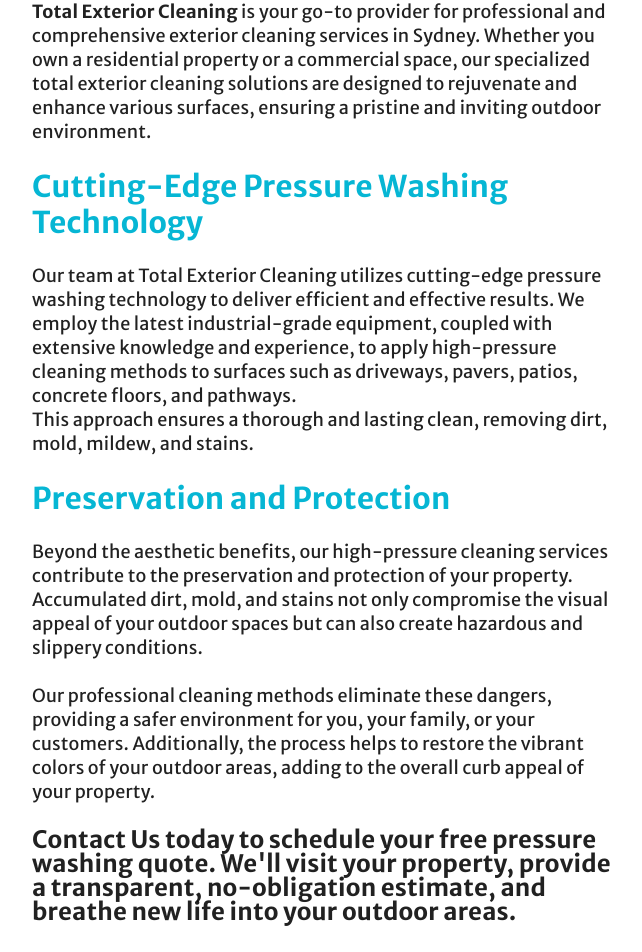
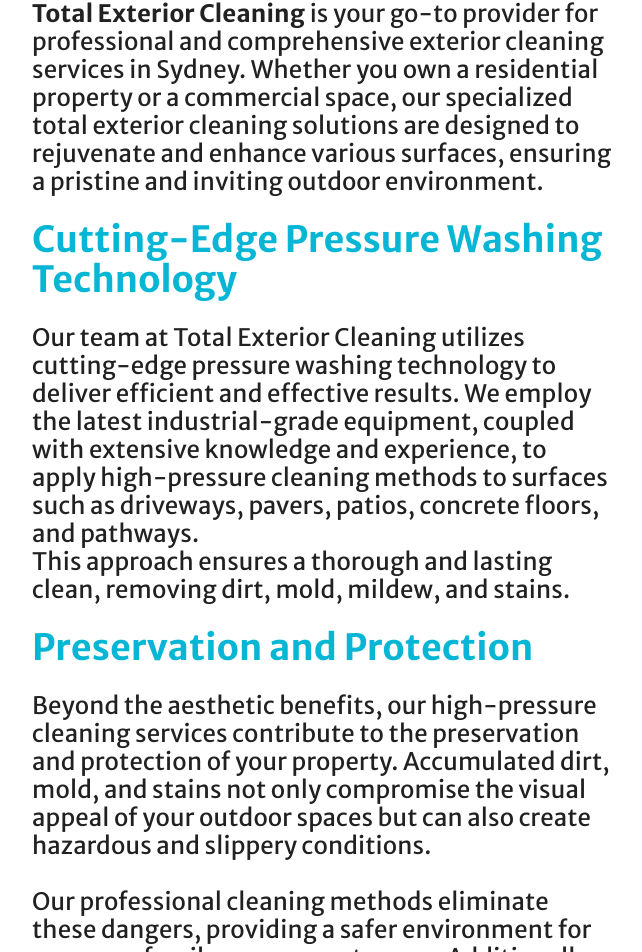
Before and after one commit to danielirwin99/pressure-washing, a React (Create React App) app: page /pressure-washing in a window 1280 px wide. Shown: the part 1020-1972 px from the top of the page, without its empty margins (8-650 px from the left). Built offline with nearby package versions, Linux system fonts and the light colour scheme.

Commit message:
Push new info

```diff
--- a/src/assets/B&A/Index.js
+++ b/src/assets/B&A/Index.js
@@ -11,6 +11,8 @@
 import after6 from "./after6.jpg";
 import before7 from "./before7.jpg";
 import after7 from "./after7.jpg";
+import before8 from "./before8.jpg";
+import after8 from "./after8.jpg";
 
 export {
   before1,
@@ -26,4 +28,6 @@
   after6,
   before7,
   after7,
+  before8,
+  after8,
 };
--- a/src/components/Landing/Photos.jsx
+++ b/src/components/Landing/Photos.jsx
@@ -12,6 +12,8 @@
   after6,
   before7,
   after7,
+  before8,
+  after8,
 } from "../../assets/B&A/Index";
 import {
   ReactCompareSlider,
@@ -51,9 +53,9 @@
               <ReactCompareSlider
                 className="w-full"
                 itemOne={
-                  <ReactCompareSliderImage src={before2} alt="Before 2" />
+                  <ReactCompareSliderImage src={before8} alt="Before 2" />
                 }
-                itemTwo={<ReactCompareSliderImage src={after2} alt="After 2" />}
+                itemTwo={<ReactCompareSliderImage src={after8} alt="After 2" />}
               />
             </div>
           </figure>
--- a/src/pages/PressureWashing.jsx
+++ b/src/pages/PressureWashing.jsx
@@ -7,7 +7,14 @@
   ReactCompareSlider,
   ReactCompareSliderImage,
 } from "react-compare-slider";
-import { after2, after3, before2, before3 } from "../assets/B&A/Index";
+import {
+  after2,
+  after3,
+  after8,
+  before2,
+  before3,
+  before8,
+} from "../assets/B&A/Index";
 import Testimonials from "../components/Landing/Testimonials";
 
 const PressureWashing = () => {
@@ -46,7 +53,7 @@
             <h1 className="text-3xl sm:text-5xl font-bold">
               Refresh Your Home with High Pressure Cleaning.
             </h1>
-            <p className="leading-6 pt-4 text-lg">
+            <p className="leading-7 pt-4 text-2xl">
               <span className="font-bold"> Total Exterior Cleaning</span> is
               your go-to provider for professional and comprehensive exterior
               cleaning services in Sydney. Whether you own a residential
@@ -54,11 +61,11 @@
               cleaning solutions are designed to rejuvenate and enhance various
               surfaces, ensuring a pristine and inviting outdoor environment.
             </p>
-            <h2 className="text-3xl font-semibold text-cyan-500">
+            <h2 className="text-4xl font-semibold text-cyan-500">
               Cutting-Edge Pressure Washing Technology
             </h2>
 
-            <p className="leading-6 text-lg">
+            <p className="leading-7 text-2xl">
               Our team at Total Exterior Cleaning utilizes cutting-edge pressure
               washing technology to deliver efficient and effective results. We
               employ the latest industrial-grade equipment, coupled with
@@ -71,10 +78,10 @@
               </span>
             </p>
 
-            <h2 className="text-3xl font-semibold text-cyan-500">
+            <h2 className="text-4xl font-semibold text-cyan-500">
               Preservation and Protection
             </h2>
-            <p className="leading-6 text-lg">
+            <p className="leading-7 text-2xl">
               {" "}
               Beyond the aesthetic benefits, our high-pressure cleaning services
               contribute to the preservation and protection of your property.
@@ -92,7 +99,7 @@
               </span>
             </p>
 
-            <p className=" leading-6 text-2xl font-semibold">
+            <p className=" leading-10 text-3xl font-semibold">
               Contact Us today to schedule your free pressure washing quote.
               We'll visit your property, provide a transparent, no-obligation
               estimate, and breathe new life into your outdoor areas.
@@ -108,7 +115,7 @@
               Check Out Some Of Our Photos!
             </h2>
           </div>
-          <div className="flex flex-col sm:flex-row lg:flex-col my-14 lg:mt-0  lg:pl-16 lg:space-y-5 sm:space-x-4 lg:space-x-0 justify-center items-center lg:w-1/2">
+          <div className="flex flex-col sm:flex-row lg:flex-col my-14 lg:mt-0  lg:pl-24 lg:space-y-5 sm:space-x-4 lg:space-x-0 justify-center items-center lg:w-1/2">
             <div className="w-full sm:w-1/2 lg:w-full lg:h-[400px] flex overflow-hidden rounded-md">
               <ReactCompareSlider
                 className="w-full mb-4 sm:mb-0"
@@ -127,6 +134,15 @@
                 itemTwo={<ReactCompareSliderImage src={after3} alt="After 3" />}
               />
             </div>
+            <div className="w-full sm:w-1/2 lg:w-full lg:h-[400px] flex overflow-hidden rounded-md">
+              <ReactCompareSlider
+                className="w-full"
+                itemOne={
+                  <ReactCompareSliderImage src={before8} alt="Before 3" />
+                }
+                itemTwo={<ReactCompareSliderImage src={after8} alt="After 3" />}
+              />
+            </div>
           </div>
         </div>
       </div>
```
Also changed, not shown: 2 other files (tests, documents, lock files or other folders).
